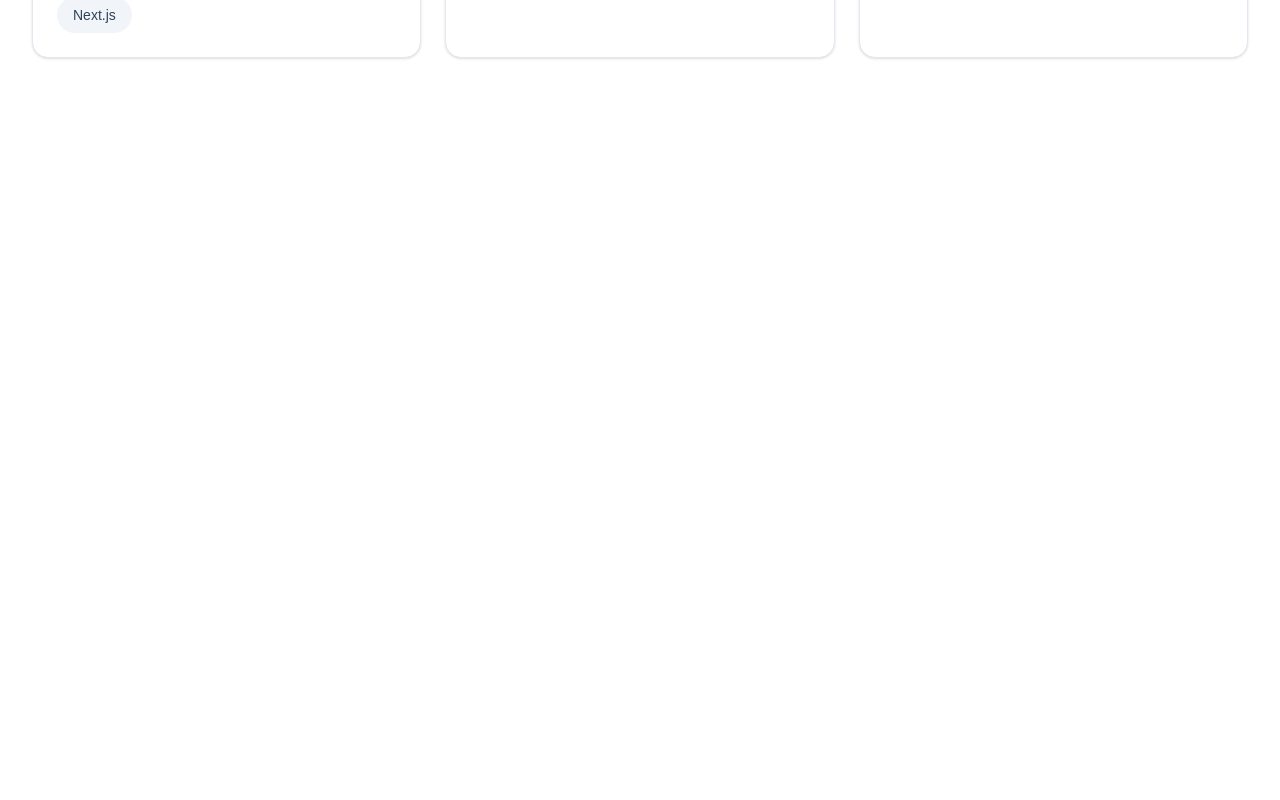
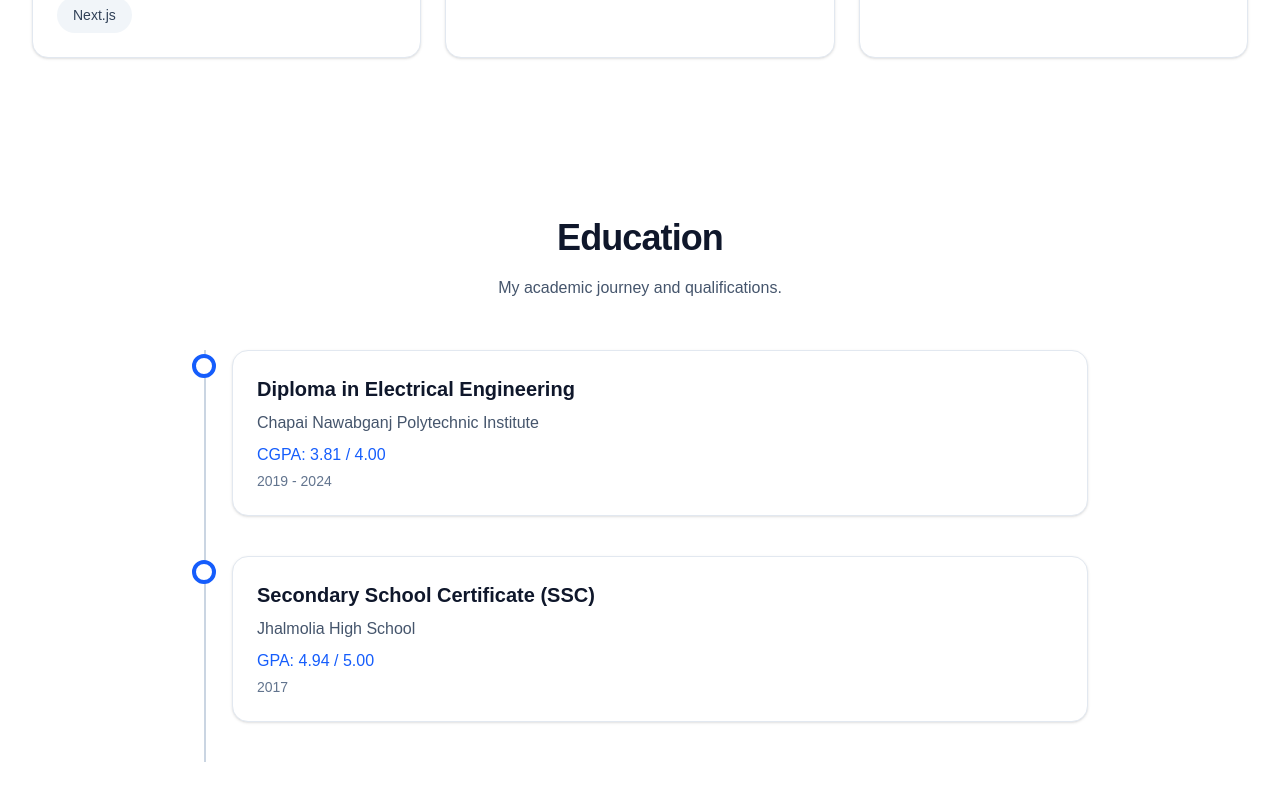
Before and after one commit to Abdur-Rahim-web/my-portfolio-web, a Next.js app: page / in a window 1280 px wide. Shown: the part 1887-2687 px from the top of the page. Before the commit the page ends 2025 px from the top, so only its background shows below. Built offline with nearby package versions, Linux system fonts and the light colour scheme.

Commit message:
feat: add education timeline section

```diff
--- a/src/app/page.tsx
+++ b/src/app/page.tsx
@@ -1,4 +1,5 @@
 import About from "@/components/sections/About";
+import Education from "@/components/sections/Education";
 import Hero from "@/components/sections/Hero";
 import Skills from "@/components/sections/Skills";
 
@@ -8,6 +9,7 @@ export default function Home() {
       <Hero />
       <About />
       <Skills />
+      <Education />
     </main>
   );
 }
--- /dev/null
+++ b/src/components/sections/Education.tsx
@@ -0,0 +1,29 @@
+import Section from "@/components/ui/Section";
+import SectionHeading from "@/components/ui/SectionHeading";
+import EducationItem from "@/components/timeline/EducationItem";
+import { educationData } from "@/data/education";
+
+const Education = () => {
+    return (
+        <Section id="education">
+            <SectionHeading
+                title="Education"
+                subtitle="My academic journey and qualifications."
+            />
+
+            <div className="mx-auto max-w-4xl">
+                {educationData.map((item) => (
+                    <EducationItem
+                        key={item.degree}
+                        degree={item.degree}
+                        institution={item.institution}
+                        result={item.result}
+                        duration={item.duration}
+                    />
+                ))}
+            </div>
+        </Section>
+    );
+};
+
+export default Education;
--- /dev/null
+++ b/src/components/timeline/EducationItem.tsx
@@ -0,0 +1,43 @@
+interface EducationItemProps {
+    degree: string;
+    institution: string;
+    result: string;
+    duration: string;
+}
+
+const EducationItem = ({
+    degree,
+    institution,
+    result,
+    duration,
+}: EducationItemProps) => {
+    return (
+        <div className="relative pl-10 pb-10">
+            {/* Timeline Line */}
+            <div className="absolute left-3 top-0 h-full w-0.5 bg-slate-300" />
+
+            {/* Timeline Dot */}
+            <div className="absolute left-0 top-1 h-6 w-6 rounded-full border-4 border-blue-600 bg-white" />
+
+            <div className="rounded-2xl border border-slate-200 bg-white p-6 shadow-sm">
+                <h3 className="text-xl font-semibold text-slate-900">
+                    {degree}
+                </h3>
+
+                <p className="mt-2 text-slate-600">
+                    {institution}
+                </p>
+
+                <p className="mt-2 font-medium text-blue-600">
+                    {result}
+                </p>
+
+                <p className="mt-1 text-sm text-slate-500">
+                    {duration}
+                </p>
+            </div>
+        </div>
+    );
+};
+
+export default EducationItem;
--- a/src/data/education.ts
+++ b/src/data/education.ts
@@ -0,0 +1,16 @@
+import { Education } from "@/types/education";
+
+export const educationData: Education[] = [
+    {
+        degree: "Diploma in Electrical Engineering",
+        institution: "Chapai Nawabganj Polytechnic Institute",
+        result: "CGPA: 3.81 / 4.00",
+        duration: "2019 - 2024",
+    },
+    {
+        degree: "Secondary School Certificate (SSC)",
+        institution: "Jhalmolia High School",
+        result: "GPA: 4.94 / 5.00",
+        duration: "2017",
+    },
+];
--- a/src/types/education.ts
+++ b/src/types/education.ts
@@ -0,0 +1,6 @@
+export interface Education {
+    degree: string;
+    institution: string;
+    result: string;
+    duration: string;
+}
```
